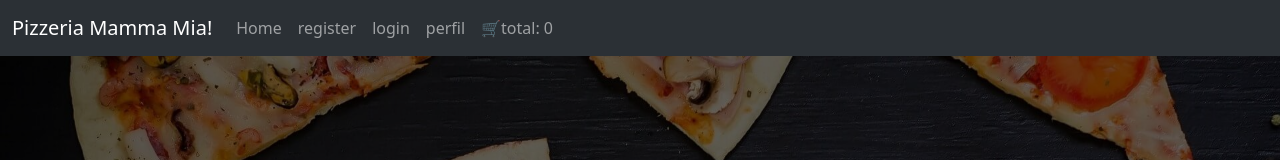
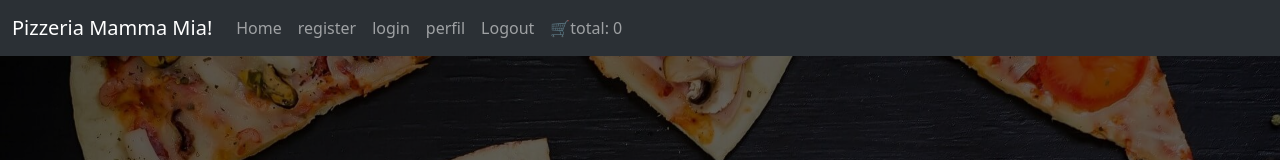
Before and after one commit to arathn8n/pizzeria, a React (Vite) app: page / in a window 1280 px wide. Shown: the top 160 px of the page. Built offline with nearby package versions, Linux system fonts and the light colour scheme; no server answers.

Commit message:
ternario para perfil y logout

```diff
--- a/src/App.jsx
+++ b/src/App.jsx
@@ -12,12 +12,12 @@ import { useState } from "react"
 function App() {
   // se crean aqui los estados
   const [total, setTotal] = useState(0);
-  const [token, setToken] = useState(false);
+
 
   return (
     <>
     {/* se usa el modulo MyContext para pasarle los valores y como son muchos se usan como objetos */}
-      <MyContext.Provider value={{total, setTotal, token, setToken}}>
+      <MyContext.Provider value={{total, setTotal}}>
         <Navbar total={total}/>
         <Routes>
           <Route
--- a/src/components/navbar/Navbar.jsx
+++ b/src/components/navbar/Navbar.jsx
@@ -1,8 +1,7 @@
-import React from 'react'
+import React, { useState } from 'react'
 import { Link } from "react-router-dom"
 const Navbar = (props) => {
-
-
+  const [token, setToken] = useState(true);
 
   return (
     <nav className="navbar navbar-expand-lg bg-body-tertiary" data-bs-theme="dark">
@@ -22,10 +21,8 @@ const Navbar = (props) => {
         <Link to="/login" className='nav-link'>
           login
         </Link>
-        <Link to="/profile" className='nav-link'>
-          perfil
-        </Link>
-        {/* {token ? <a className="nav-link" href="#">🔓Logout</a> : <a className="nav-link" href="#">🚪Login</a>} */}
+        {token && <Link to="/profile" className='nav-link'>perfil</Link>}
+        {token && <Link to="/logout" className='nav-link'>Logout</Link>}
         <a className="nav-link" href="#">🛒total: {props.total}</a>
       </div>
     </div>
```
